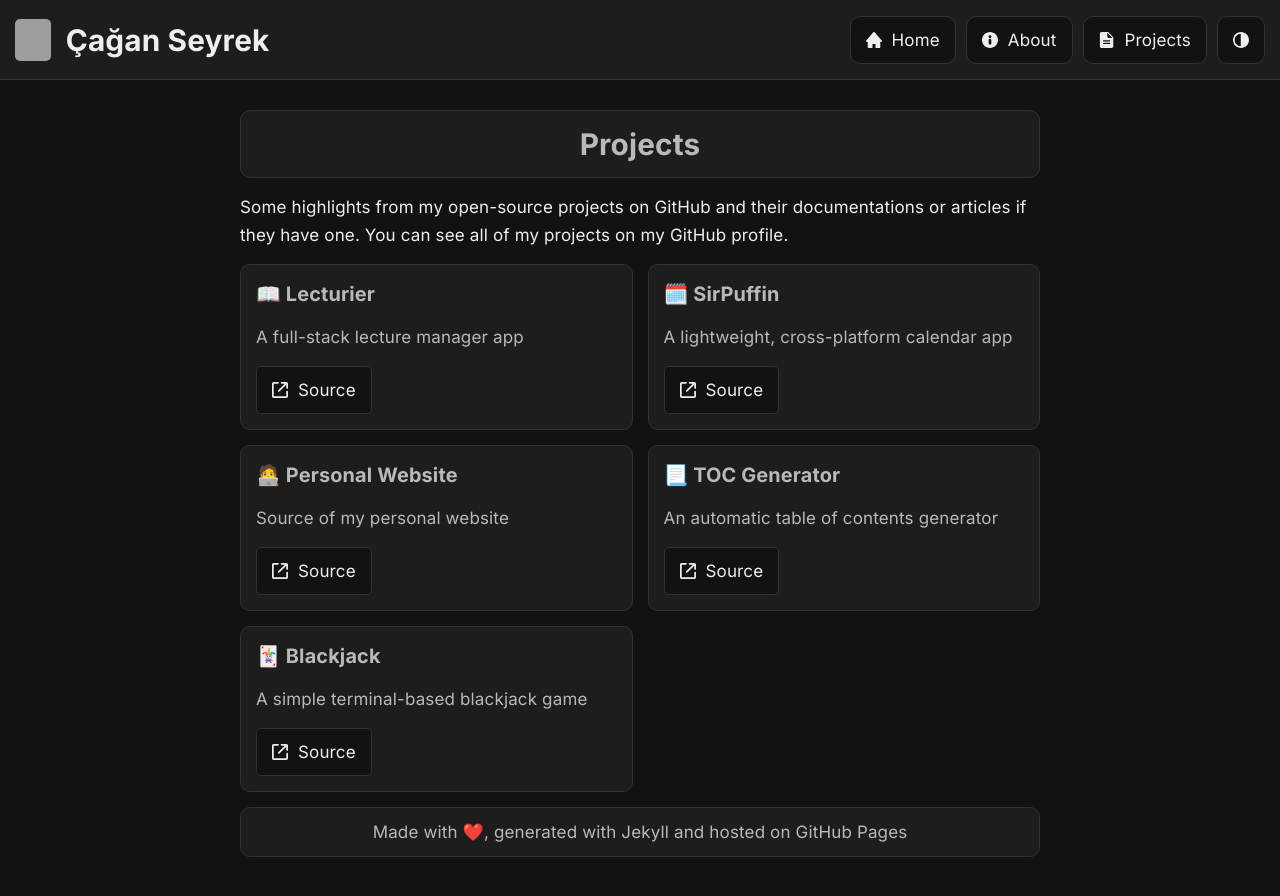
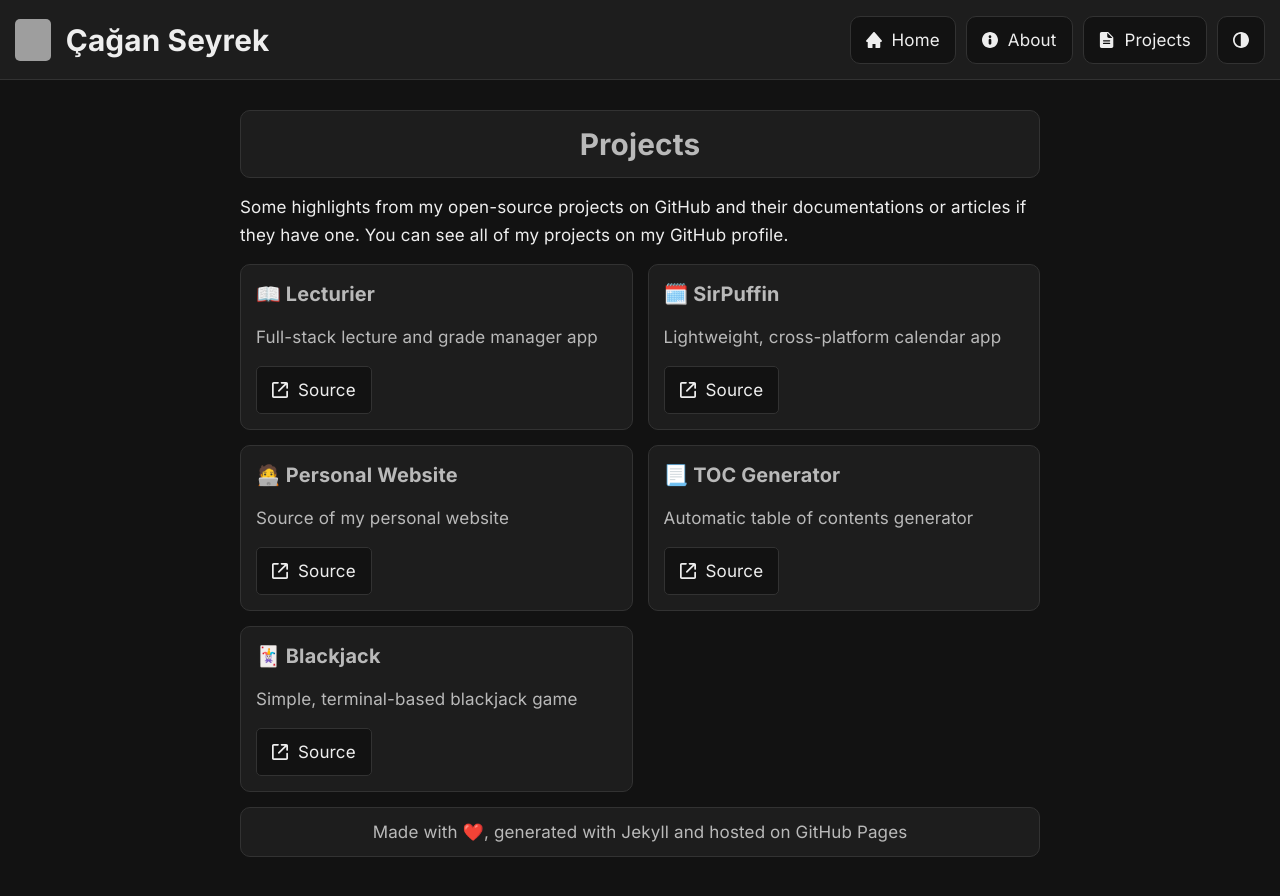
Before and after one commit to caganseyrek/caganseyrek.github.io, a Jekyll site: the page built from pages/projects.md, in a window 1280 px wide. Shown: the top 896 px of the page. Built offline with Jekyll 4.4.1, drawn with Linux system fonts in a browser that asks for light colours; grey boxes are pictures that could not be loaded.

Commit message:
Updated project descriptions

```diff
--- a/_data/projects.yml
+++ b/_data/projects.yml
@@ -1,10 +1,10 @@
 - title: 📖 Lecturier
-  desc: A full-stack lecture manager app
+  desc: Full-stack lecture and grade manager app
   source: https://github.com/caganseyrek/Lecturier
   article: ""
   docs: ""
 - title: 🗓️ SirPuffin
-  desc: A lightweight, cross-platform calendar app
+  desc: Lightweight, cross-platform calendar app
   source: https://github.com/caganseyrek/SirPuffin
   article: ""
   docs: ""
@@ -14,12 +14,12 @@
   article: ""
   docs: ""
 - title: 📃 TOC Generator
-  desc: An automatic table of contents generator
+  desc: Automatic table of contents generator
   source: https://github.com/caganseyrek/TOC-Generator
   article: ""
   docs: ""
 - title: 🃏 Blackjack
-  desc: A simple terminal-based blackjack game
+  desc: Simple, terminal-based blackjack game
   source: https://github.com/caganseyrek/Blackjack
   article: ""
   docs: ""
```
